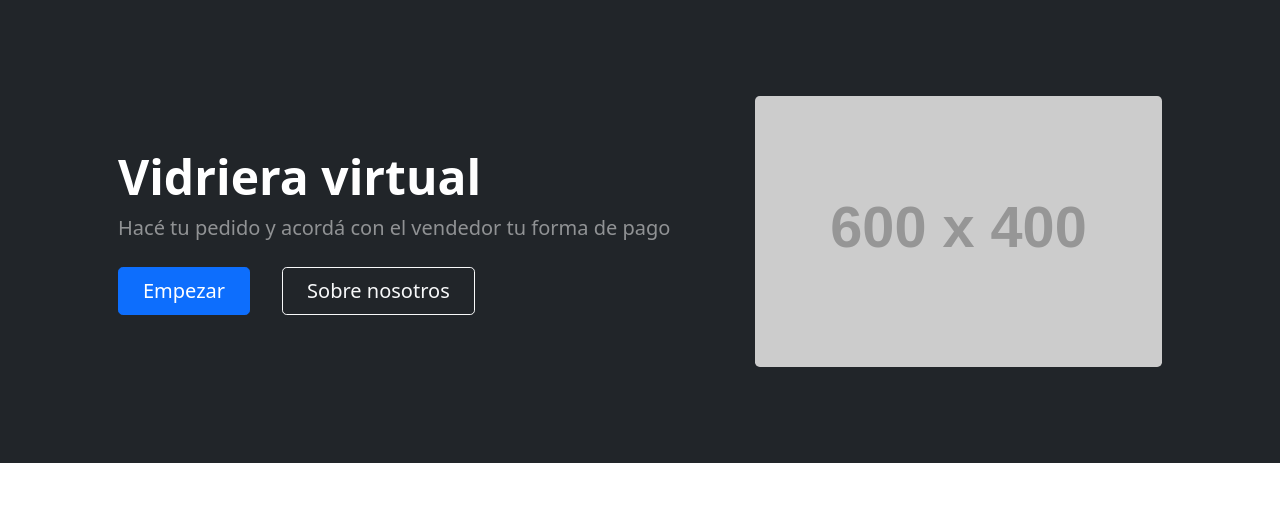
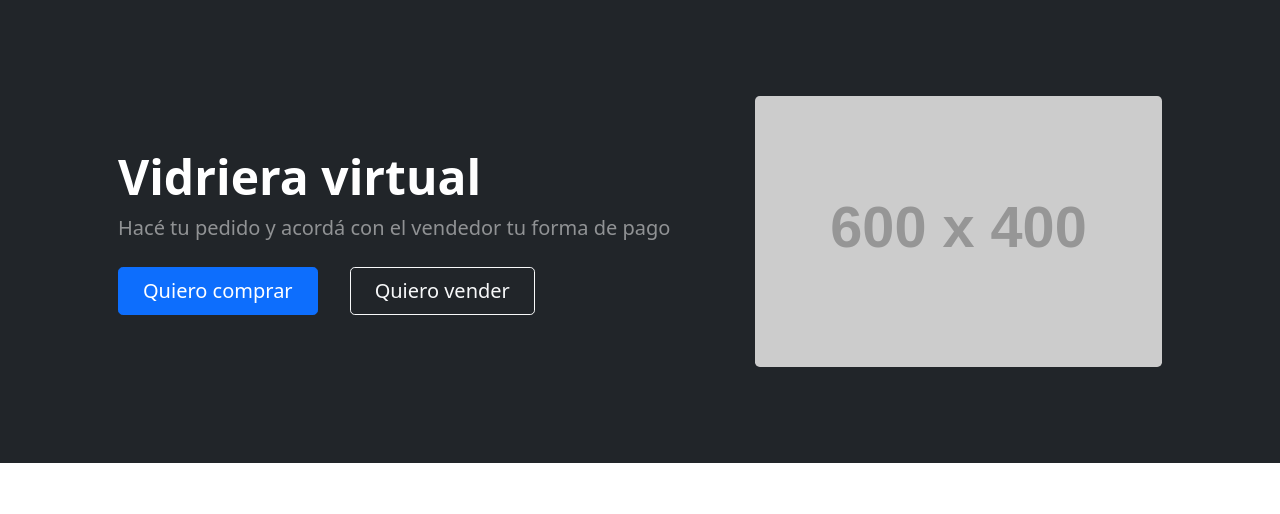
Before and after one commit to ckalvaro/proyecto_coder, a Django app: page /AppNegocio/ in a window 1280 px wide. Shown: the part 56-570 px from the top of the page. Run offline with Django 4.2, Linux system fonts and the light colour scheme; grey boxes labelled with a size stand in for pictures from a placeholder-image service; some libraries are stand-ins or nearby versions.

Commit message:
Cambio de bloque para modificar contenido

```diff
--- a/AppNegocio/templates/AppNegocio/padre.html
+++ b/AppNegocio/templates/AppNegocio/padre.html
@@ -51,13 +51,11 @@
                     <div class="row gx-5 align-items-center justify-content-center">
                         <div class="col-lg-8 col-xl-7 col-xxl-6">
                             <div class="my-5 text-center text-xl-start">
-                                {% block contenidoQueCambia %}
                                 <h1 class="display-5 fw-bolder text-white mb-2">Vidriera virtual</h1>
-                                {% endblock %}
                                 <p class="lead fw-normal text-white-50 mb-4">Hacé tu pedido y acordá con el vendedor tu forma de pago</p>
                                 <div class="d-grid gap-3 d-sm-flex justify-content-sm-center justify-content-xl-start">
-                                    <a class="btn btn-primary btn-lg px-4 me-sm-3" href="#features">Empezar</a>
-                                    <a class="btn btn-outline-light btn-lg px-4" href="#!">Sobre nosotros</a>
+                                    <a class="btn btn-primary btn-lg px-4 me-sm-3" href="#features">Quiero comprar</a>
+                                    <a class="btn btn-outline-light btn-lg px-4" href="#!">Quiero vender</a>
                                 </div>
                             </div>
                         </div>
@@ -69,6 +67,7 @@
             <section class="py-5" id="features">
                 <div class="container px-5 my-5">
                     <div class="row gx-5">
+                        {% block contenidoQueCambia %}
                         <div class="col-lg-4 mb-5 mb-lg-0"><h2 class="fw-bolder mb-0">Encontrar lo que buscás es más fácil</h2></div>
                         <div class="col-lg-8">
                             <div class="row gx-5 row-cols-1 row-cols-md-2">
@@ -94,6 +93,7 @@
                                 </div>
                             </div>
                         </div>
+                        {% endblock %}
                     </div>
                 </div>
             </section>
```
